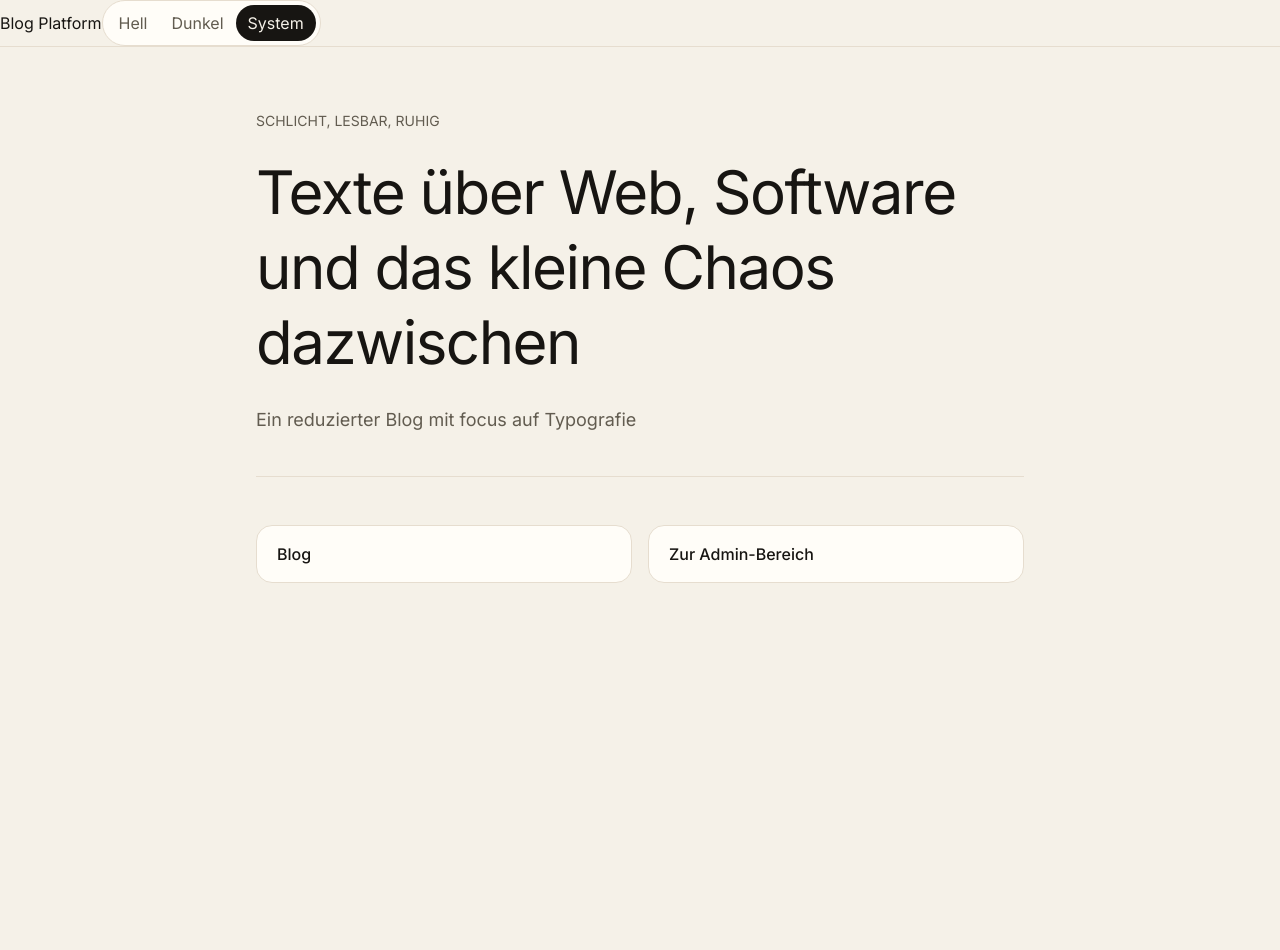
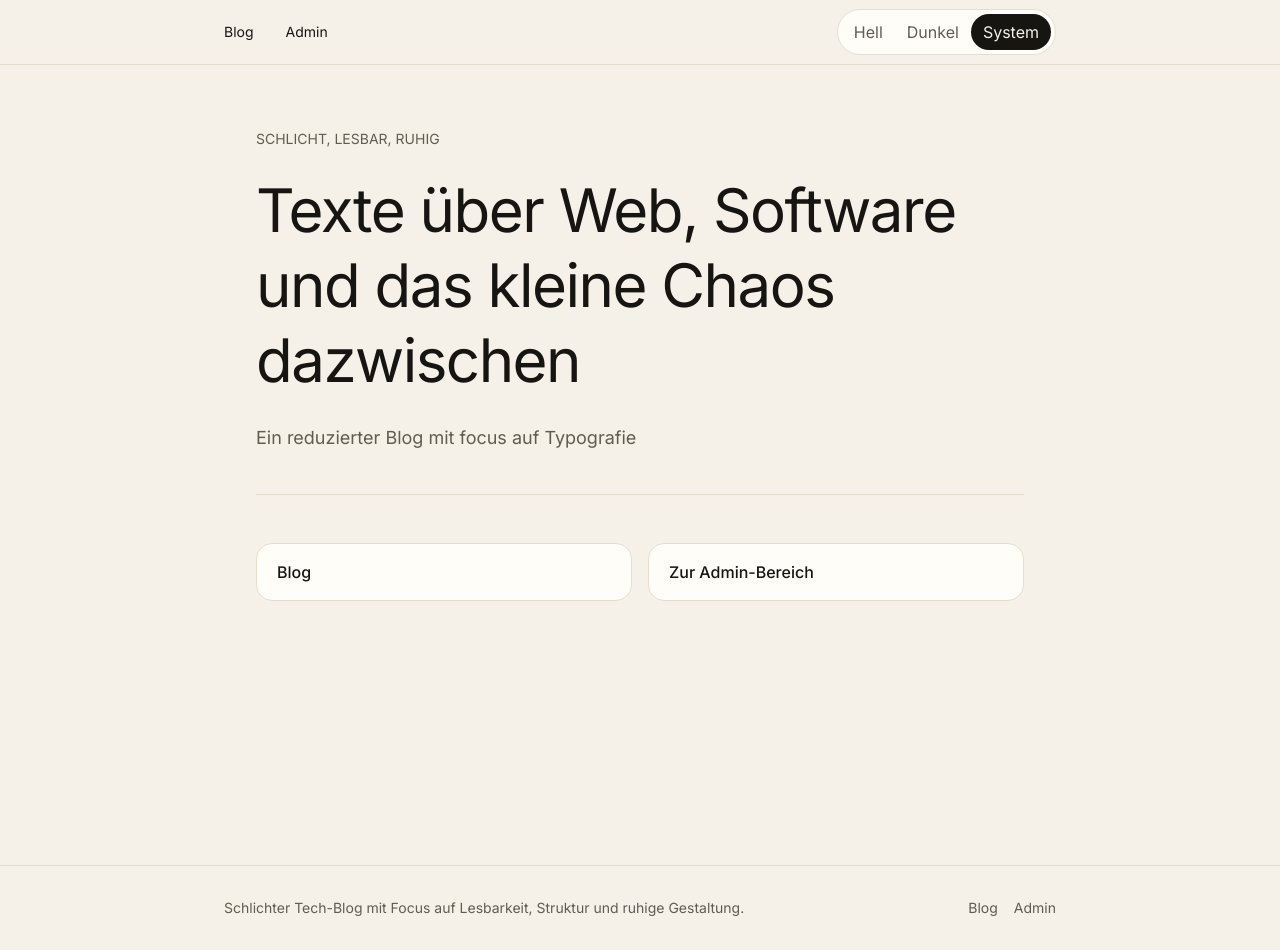
Before and after one commit to AdamKuzniarski/blog-template, a Next.js app: page / in a window 1280 px wide. Before the commit the page ends 847 px from the top, so only its background shows below. Built offline with nearby package versions, Linux system fonts and the light colour scheme.

Commit message:
update layout.tsx

```diff
--- a/app/layout.tsx
+++ b/app/layout.tsx
@@ -1,7 +1,7 @@
 import type { Metadata } from 'next';
-import Link from 'next/link';
 import { Inter, Source_Serif_4 } from 'next/font/google';
-import { ThemeToggle } from '@/components/theme-toggle';
+import { SiteHeader } from '@/components/site/site-header';
+import { SiteFooter } from '@/components/site/site-footer';
 import './globals.css';
 
 const inter = Inter({
@@ -52,13 +52,11 @@ export default function RootLayout({ children }: Readonly<{ children: React.Reac
         <script dangerouslySetInnerHTML={{ __html: themeScript }} />
       </head>
       <body className={'bg-page font-sans text-text antialiased'}>
-        <header className={'border-b border-border'}>
-          <div>
-            <Link href="/">Blog Platform</Link>
-            <ThemeToggle />
-          </div>
-        </header>
-        {children}
+        <SiteHeader />
+        <div className="flex min-h-[calc(100vh-65px)] flex-col">
+          <div className="flex-1">{children}</div>
+        </div>
+        <SiteFooter />
       </body>
     </html>
   );
```
